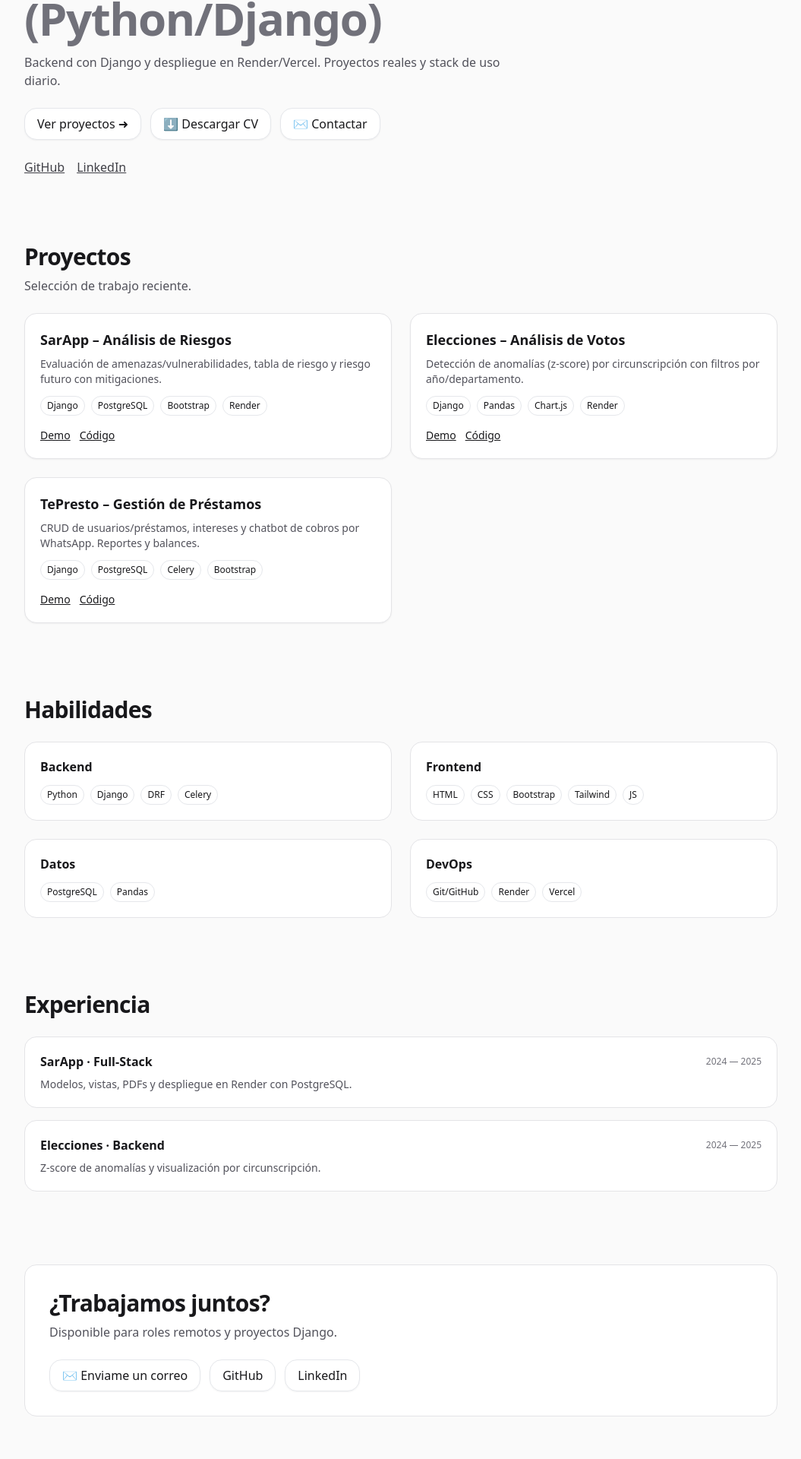
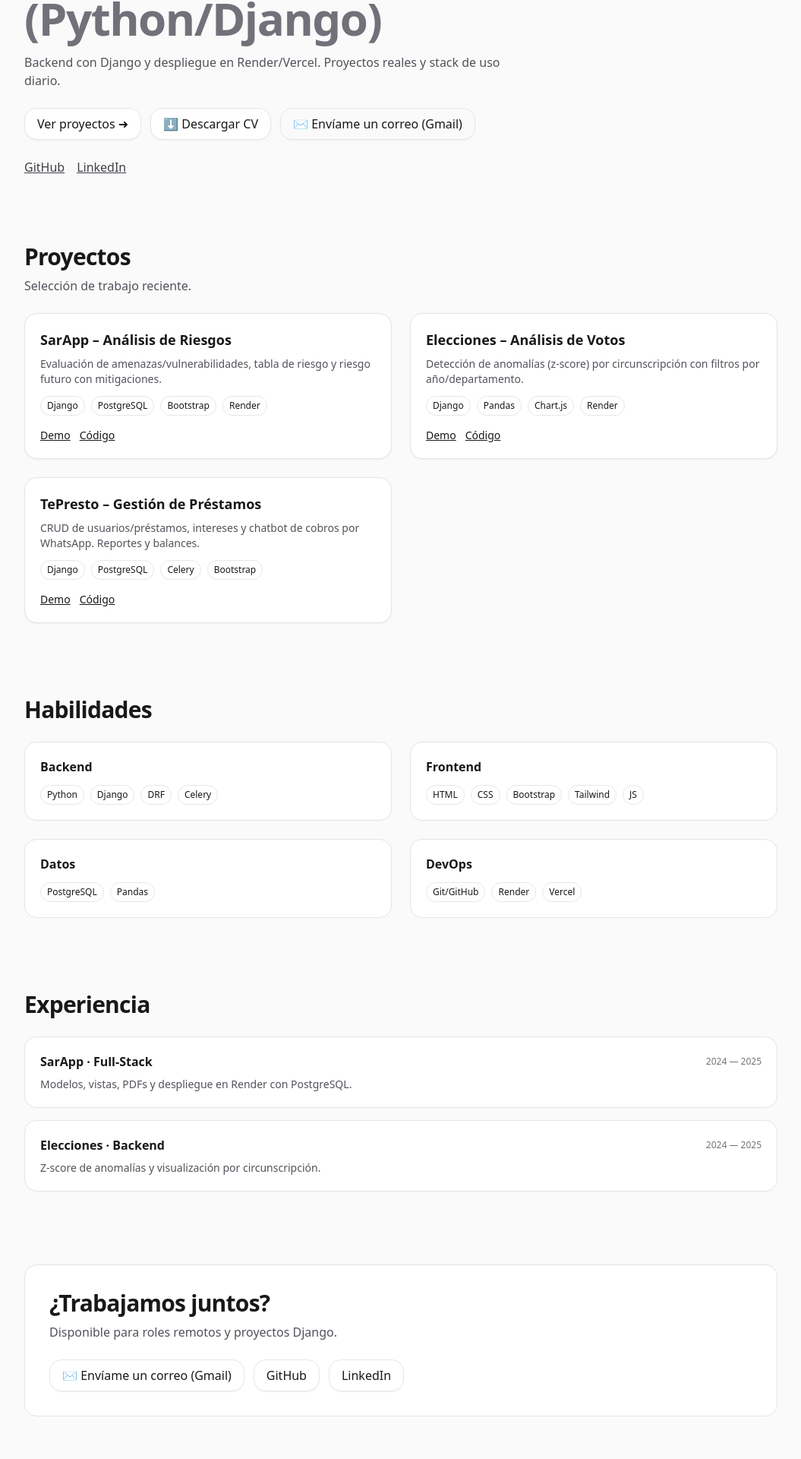
Before and after one commit to StarJors/portafolio, a React (Vite) app: page / in a window 1280 px wide. Shown: the part 171-2091 px from the top of the page at 76% size, without its empty margins (112-1167 px from the left). Built offline with nearby package versions, Linux system fonts and the light colour scheme.

Commit message:
fix gmail

```diff
--- a/src/Portfolio.jsx
+++ b/src/Portfolio.jsx
@@ -30,9 +30,7 @@ export default function Portfolio() {
           <a href="https://drive.google.com/file/d/1LjCHXzAv0AQ-i8HgXl18iZEDTsWC-k3v/view?usp=drive_link" target="_blank" download className="inline-flex items-center rounded-2xl px-4 py-2 border shadow-sm hover:shadow bg-white">
             ⬇️ Descargar CV
           </a>
-          <a href="mailto:joseriverosuarez95@gmail.com" className="inline-flex items-center rounded-2xl px-4 py-2 border shadow-sm hover:shadow bg-white">
-            ✉️ Contactar
-          </a>
+          <a href="https://mail.google.com/mail/?view=cm&to=joseriverosuarez95@gmail.com&su=Consulta%20desde%20tu%20portafolio&body=Hola%20José%2C%20" target="_blank" rel="noreferrer" className="rounded-2xl px-4 py-2 border shadow-sm hover:shadow"> ✉️ Envíame un correo (Gmail)</a>
         </div>
 
         <div className="mt-6 flex gap-4 text-zinc-700">
@@ -147,7 +145,7 @@ export default function Portfolio() {
           <h2 className="text-3xl font-bold tracking-tight">¿Trabajamos juntos?</h2>
           <p className="mt-2 text-zinc-600">Disponible para roles remotos y proyectos Django.</p>
           <div className="mt-6 flex flex-wrap gap-3">
-            <a href="mailto:joseriverosuarez95@gmail.com" className="rounded-2xl px-4 py-2 border shadow-sm hover:shadow">✉️ Enviame un correo</a>
+            <a href="https://mail.google.com/mail/?view=cm&to=joseriverosuarez95@gmail.com&su=Consulta%20desde%20tu%20portafolio&body=Hola%20José%2C%20" target="_blank" rel="noreferrer" className="rounded-2xl px-4 py-2 border shadow-sm hover:shadow"> ✉️ Envíame un correo (Gmail)</a>
             <a href="https://github.com/StarJors" target="_blank" rel="noreferrer" className="rounded-2xl px-4 py-2 border shadow-sm hover:shadow">GitHub</a>
             <a href="https://www.linkedin.com/in/starjors" target="_blank" rel="noreferrer" className="rounded-2xl px-4 py-2 border shadow-sm hover:shadow">LinkedIn</a>
           </div>
```
